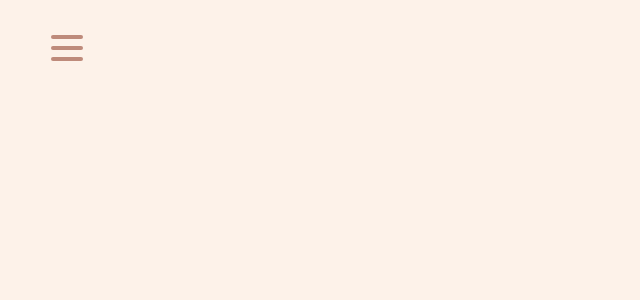
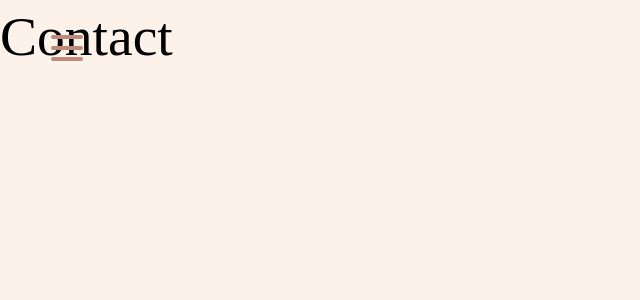
Before and after one commit to marteloge/onefortheocean, a React (Create React App) app: page /contact in a window 1280 px wide. Shown: the top 300 px of the page, without its empty margins (0-640 px from the left). Built offline with nearby package versions, Linux system fonts and the light colour scheme; a web font is replaced by a local one.

Commit message:
feat: add all subpages and routings

```diff
--- a/src/App.tsx
+++ b/src/App.tsx
@@ -1,18 +1,19 @@
-import React, { useState } from "react";
+import React, { useState } from 'react';
 
-import { Route, Switch, BrowserRouter as Router } from "react-router-dom";
+import { Route, Switch, BrowserRouter as Router } from 'react-router-dom';
 
-import { IntlProvider } from "react-intl";
-import { Menu } from "./components/Menu/Menu";
-import { Burger } from "./components/Burger/Burger";
+import { IntlProvider } from 'react-intl';
+import { Menu } from './components/Menu/Menu';
+import { Burger } from './components/Burger/Burger';
 
-import { getMessage, SupportedLanguage } from "./i18n";
-import { useLocalStorage } from "./hooks";
-import { Home } from "./components/Home/Home";
-import { GlobalStyle } from "./global";
+import { getMessage, SupportedLanguage } from './i18n';
+import { useLocalStorage } from './hooks';
+import { Home } from './components/Home/Home';
+import { GlobalStyle } from './global';
+import Contact from './components/Contact/Contact';
 
 const App = () => {
-  const [locale] = useLocalStorage<SupportedLanguage>("lang", "en");
+  const [locale] = useLocalStorage<SupportedLanguage>('lang', 'en');
   const [open, setOpen] = useState(false);
 
   return (
@@ -21,6 +22,7 @@
         <GlobalStyle />
         <Switch>
           <Route exact path="/" component={Home} />
+          <Route path="/contact" component={Contact} />
         </Switch>
         <Burger open={open} setOpen={setOpen} />
         <Menu open={open} />
--- /dev/null
+++ b/src/components/Contact/Contact.tsx
@@ -0,0 +1,5 @@
+import React from 'react';
+
+const Contact = () => <h1>Contact</h1>;
+
+export default Contact;
```
Also changed, not shown: src/components/Translation/Translation.styled.ts (added), src/components/Translation/Translation.tsx (added).
